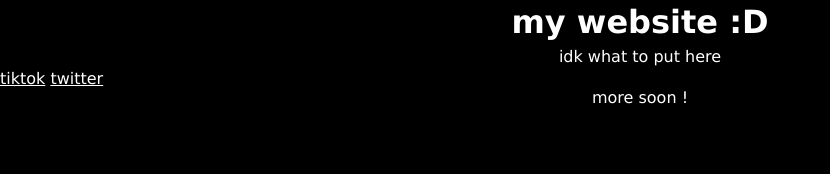
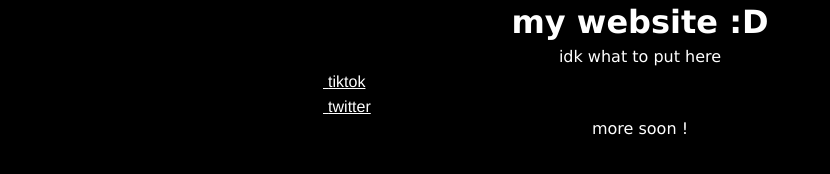
Before and after one commit to win2kfan/website, a plain HTML site: page index.html in a window 1280 px wide. Shown: the whole page, without its empty margins (0-830 px from the left). Drawn offline with Linux system fonts and the light colour scheme.

Commit message:
Update index.html

```diff
--- a/index.html
+++ b/index.html
@@ -41,8 +41,8 @@ a:active {
 
 <h1>my website :D</h1>
 <p>idk what to put here</p>
-<a href="https://tiktok.com/@win2kfan">tiktok</a>
-<a href="https://twitter.com/win2kfan">twitter</a>
+<blockquote style="border: none; margin: 0 0 0 40px; padding: 0px;"><blockquote style="border: none; margin: 0 0 0 40px; padding: 0px;"><blockquote style="border: none; margin: 0 0 0 40px; padding: 0px;"><blockquote style="border: none; margin: 0 0 0 40px; padding: 0px;"><blockquote style="border: none; margin: 0 0 0 40px; padding: 0px;"><blockquote style="border: none; margin: 0 0 0 40px; padding: 0px;"><blockquote style="border: none; margin: 0 0 0 40px; padding: 0px;"><blockquote style="border: none; margin: 0 0 0 40px; padding: 0px;"><p style="text-align: left;"><a href="https://tiktok.com/@win2kfan" rel="nofollow" target="_blank">&nbsp;<span style="font-family: helvetica;">tiktok</span></a></p></blockquote></blockquote></blockquote></blockquote></blockquote></blockquote></blockquote></blockquote>
+<blockquote style="border: none; margin: 0 0 0 40px; padding: 0px;"><blockquote style="border: none; margin: 0 0 0 40px; padding: 0px;"><blockquote style="border: none; margin: 0 0 0 40px; padding: 0px;"><blockquote style="border: none; margin: 0 0 0 40px; padding: 0px;"><blockquote style="border: none; margin: 0 0 0 40px; padding: 0px;"><blockquote style="border: none; margin: 0 0 0 40px; padding: 0px;"><blockquote style="border: none; margin: 0 0 0 40px; padding: 0px;"><blockquote style="border: none; margin: 0 0 0 40px; padding: 0px;"><p style="text-align: left;"><a href="https://twitter.com/win2kfan/" rel="nofollow" target="_blank">&nbsp;<span style="font-family: helvetica;">twitter</span></a></p></blockquote></blockquote></blockquote></blockquote></blockquote></blockquote></blockquote></blockquote>
 <div>more soon !</div>
 </div>
 </body>
```
